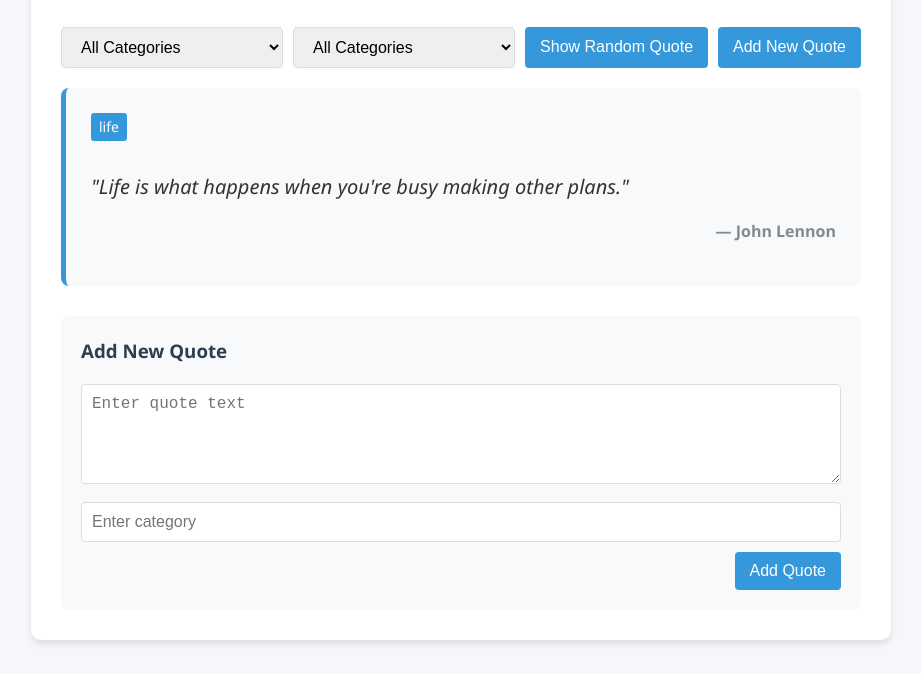
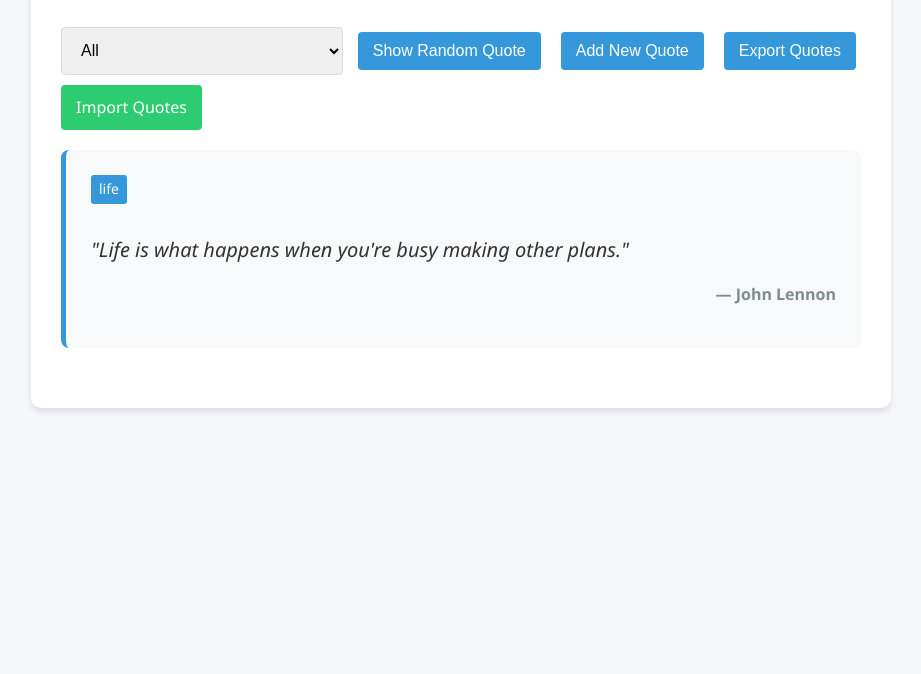
Before and after one commit to kayongest/alx_fe_javascript, a plain HTML site: page dom-manipulation/index.html in a window 1280 px wide. Shown: the part 126-800 px from the top of the page, without its empty margins (179-1100 px from the left). Drawn offline with Linux system fonts and the light colour scheme.

Commit message:
scripts.js - import & export added

```diff
--- a/dom-manipulation/index.html
+++ b/dom-manipulation/index.html
@@ -16,6 +16,11 @@
         </select>
         <button id="newQuote">Show Random Quote</button>
         <button id="showAddForm">Add New Quote</button>
+        <button id="exportQuotes">Export Quotes</button>
+        <label for="importFile" class="import-btn"
+          >Import Quotes
+          <input type="file" id="importFile" accept=".json" />
+        </label>
       </div>
 
       <div id="quoteDisplay" class="quote-display"></div>
--- a/dom-manipulation/script.js
+++ b/dom-manipulation/script.js
@@ -2,10 +2,51 @@ document.addEventListener("DOMContentLoaded", function () {
   // DOM Elements
   const quoteDisplay = document.getElementById("quoteDisplay");
   const newQuoteBtn = document.getElementById("newQuote");
-  const container = document.querySelector(".container");
+  const showAddFormBtn = document.getElementById("showAddForm");
+  const addQuoteForm = document.getElementById("addQuoteForm");
+  const addQuoteBtn = document.getElementById("addQuote");
+  const cancelAddBtn = document.getElementById("cancelAdd");
+  const newQuoteText = document.getElementById("newQuoteText");
+  const newQuoteCategory = document.getElementById("newQuoteCategory");
+  const categoryFilter = document.getElementById("categoryFilter");
+  const exportQuotesBtn = document.getElementById("exportQuotes");
+  const importFileInput = document.getElementById("importFile");
 
   // Quotes database
-  let quotes = [
+  let quotes = [];
+
+  // Initialize the application
+  function init() {
+    // Load quotes from localStorage
+    loadQuotes();
+
+    // Set up event listeners
+    newQuoteBtn.addEventListener("click", showRandomQuote);
+    showAddFormBtn.addEventListener("click", showAddQuoteForm);
+    addQuoteBtn.addEventListener("click", addQuote);
+    cancelAddBtn.addEventListener("click", hideAddQuoteForm);
+    categoryFilter.addEventListener("change", showRandomQuote);
+    exportQuotesBtn.addEventListener("click", exportQuotesToJson);
+    importFileInput.addEventListener("change", importFromJsonFile);
+
+    // Initialize categories dropdown
+    updateCategoryFilter();
+
+    // Show initial quote
+    showRandomQuote();
+
+    // Store last viewed time in sessionStorage
+    sessionStorage.setItem("lastViewed", new Date().toISOString());
+  }
+
+  // Load quotes from localStorage
+  function loadQuotes() {
+    const savedQuotes = localStorage.getItem("quotes");
+    if (savedQuotes) {
+      quotes = JSON.parse(savedQuotes);
+    } else {
+      // Default quotes if none are saved
+      quotes = [
         {
           text: "The only way to do great work is to love what you do.",
           category: "inspiration",
@@ -22,27 +63,18 @@ document.addEventListener("DOMContentLoaded", function () {
           author: "Aristotle",
         },
       ];
+      saveQuotes();
+    }
+  }
 
-  // Initialize the application
-  function init() {
-    // Create category filter dropdown
-    createCategoryFilter();
-
-    // Create and show the add quote form
-    createAddQuoteForm();
-
-    // Set up event listeners
-    newQuoteBtn.addEventListener("click", showRandomQuote);
-
-    // Show initial quote
-    showRandomQuote();
+  // Save quotes to localStorage
+  function saveQuotes() {
+    localStorage.setItem("quotes", JSON.stringify(quotes));
   }
 
   // Display a random quote
   function showRandomQuote() {
-    const categoryFilter = document.getElementById("categoryFilter");
-    const selectedCategory = categoryFilter ? categoryFilter.value : "all";
-
+    const selectedCategory = categoryFilter.value;
     let filteredQuotes = quotes;
 
     if (selectedCategory !== "all") {
@@ -59,74 +91,40 @@ document.addEventListener("DOMContentLoaded", function () {
     const randomIndex = Math.floor(Math.random() * filteredQuotes.length);
     const quote = filteredQuotes[randomIndex];
 
-    // Clear previous quote
-    while (quoteDisplay.firstChild) {
-      quoteDisplay.removeChild(quoteDisplay.firstChild);
+    // Store last viewed quote in sessionStorage
+    sessionStorage.setItem("lastViewedQuote", JSON.stringify(quote));
+
+    // Create quote HTML
+    const quoteHTML = `
+            <div class="quote-category">${quote.category}</div>
+            <p class="quote-text">"${quote.text}"</p>
+            <p class="quote-author">— ${quote.author}</p>
+        `;
+
+    // Apply animation
+    quoteDisplay.classList.remove("fade-in");
+    void quoteDisplay.offsetWidth; // Trigger reflow
+    quoteDisplay.innerHTML = quoteHTML;
+    quoteDisplay.classList.add("fade-in");
   }
 
-    // Create new quote elements
-    const categoryDiv = document.createElement("div");
-    categoryDiv.className = "quote-category";
-    categoryDiv.textContent = quote.category;
-
-    const textPara = document.createElement("p");
-    textPara.className = "quote-text";
-    textPara.textContent = `"${quote.text}"`;
-
-    const authorPara = document.createElement("p");
-    authorPara.className = "quote-author";
-    authorPara.textContent = `— ${quote.author}`;
-
-    // Append elements to display
-    quoteDisplay.appendChild(categoryDiv);
-    quoteDisplay.appendChild(textPara);
-    quoteDisplay.appendChild(authorPara);
+  // Show the add quote form
+  function showAddQuoteForm() {
+    addQuoteForm.classList.remove("hidden");
+    newQuoteText.focus();
   }
 
-  // Create the add quote form
-  function createAddQuoteForm() {
-    // Create form container
-    const formDiv = document.createElement("div");
-    formDiv.id = "addQuoteForm";
-    formDiv.className = "add-form";
+  // Hide the add quote form
+  function hideAddQuoteForm() {
+    addQuoteForm.classList.add("hidden");
+    newQuoteText.value = "";
+    newQuoteCategory.value = "";
+  }
 
-    // Create form elements
-    const heading = document.createElement("h3");
-    heading.textContent = "Add New Quote";
-
-    const textArea = document.createElement("textarea");
-    textArea.id = "newQuoteText";
-    textArea.placeholder = "Enter quote text";
-    textArea.required = true;
-
-    const categoryInput = document.createElement("input");
-    categoryInput.type = "text";
-    categoryInput.id = "newQuoteCategory";
-    categoryInput.placeholder = "Enter category";
-    categoryInput.required = true;
-
-    const actionsDiv = document.createElement("div");
-    actionsDiv.className = "form-actions";
-
-    const addButton = document.createElement("button");
-    addButton.id = "addQuote";
-    addButton.textContent = "Add Quote";
-
-    // Build form structure
-    actionsDiv.appendChild(addButton);
-
-    formDiv.appendChild(heading);
-    formDiv.appendChild(textArea);
-    formDiv.appendChild(categoryInput);
-    formDiv.appendChild(actionsDiv);
-
-    // Insert form into DOM
-    container.appendChild(formDiv);
-
-    // Add event listener
-    addButton.addEventListener("click", function () {
-      const text = textArea.value.trim();
-      const category = categoryInput.value.trim().toLowerCase();
+  // Add a new quote
+  function addQuote() {
+    const text = newQuoteText.value.trim();
+    const category = newQuoteCategory.value.trim().toLowerCase();
 
     if (!text || !category) {
       alert("Please enter both quote text and category");
@@ -140,79 +138,96 @@ document.addEventListener("DOMContentLoaded", function () {
       author: "Anonymous",
     });
 
-      // Clear form
-      textArea.value = "";
-      categoryInput.value = "";
+    // Save to localStorage
+    saveQuotes();
 
     // Update UI
+    hideAddQuoteForm();
     updateCategoryFilter();
     showRandomQuote();
-    });
-  }
-
-  // Create category filter dropdown
-  function createCategoryFilter() {
-    const controlsDiv = document.querySelector(".controls");
-
-    // Create select element
-    const select = document.createElement("select");
-    select.id = "categoryFilter";
-
-    // Create default option
-    const defaultOption = document.createElement("option");
-    defaultOption.value = "all";
-    defaultOption.textContent = "All Categories";
-    select.appendChild(defaultOption);
-
-    // Add category options
-    const categories = ["inspiration", "life", "wisdom"]; // Initial categories
-    categories.forEach((category) => {
-      const option = document.createElement("option");
-      option.value = category;
-      option.textContent = category.charAt(0).toUpperCase() + category.slice(1);
-      select.appendChild(option);
-    });
-
-    // Add event listener
-    select.addEventListener("change", showRandomQuote);
-
-    // Insert at beginning of controls
-    controlsDiv.insertBefore(select, controlsDiv.firstChild);
   }
 
   // Update the category filter dropdown
   function updateCategoryFilter() {
-    const select = document.getElementById("categoryFilter");
-    if (!select) return;
-
-    // Get current selection
-    const currentSelection = select.value;
-
-    // Clear existing options (keep first 'all' option)
-    while (select.options.length > 1) {
-      select.remove(1);
-    }
-
     // Get all unique categories
-    const categories = [];
+    const categories = ["all"];
     quotes.forEach((quote) => {
       if (!categories.includes(quote.category)) {
         categories.push(quote.category);
       }
     });
 
-    // Add category options
-    categories.forEach((category) => {
-      const option = document.createElement("option");
-      option.value = category;
-      option.textContent = category.charAt(0).toUpperCase() + category.slice(1);
-      select.appendChild(option);
-    });
+    // Update dropdown
+    categoryFilter.innerHTML = categories
+      .map(
+        (cat) =>
+          `<option value="${cat}">${
+            cat.charAt(0).toUpperCase() + cat.slice(1)
+          }</option>`
+      )
+      .join("");
+  }
 
-    // Restore selection if still available
-    if (categories.includes(currentSelection)) {
-      select.value = currentSelection;
+  // Export quotes to JSON file
+  function exportQuotesToJson() {
+    const dataStr = JSON.stringify(quotes, null, 2);
+    const dataUri =
+      "data:application/json;charset=utf-8," + encodeURIComponent(dataStr);
+
+    const exportFileDefaultName = "quotes.json";
+
+    const linkElement = document.createElement("a");
+    linkElement.setAttribute("href", dataUri);
+    linkElement.setAttribute("download", exportFileDefaultName);
+    linkElement.click();
   }
+
+  // Import quotes from JSON file
+  function importFromJsonFile(event) {
+    const file = event.target.files[0];
+    if (!file) return;
+
+    const fileReader = new FileReader();
+
+    fileReader.onload = function (e) {
+      try {
+        const importedQuotes = JSON.parse(e.target.result);
+
+        if (!Array.isArray(importedQuotes)) {
+          throw new Error("Imported data is not an array");
+        }
+
+        // Validate each quote
+        const validQuotes = importedQuotes.filter(
+          (quote) => quote.text && quote.category
+        );
+
+        if (validQuotes.length === 0) {
+          throw new Error("No valid quotes found in the file");
+        }
+
+        // Add imported quotes
+        quotes.push(...validQuotes);
+        saveQuotes();
+        updateCategoryFilter();
+        showRandomQuote();
+
+        alert(`Successfully imported ${validQuotes.length} quotes!`);
+      } catch (error) {
+        alert("Error importing quotes: " + error.message);
+        console.error("Import error:", error);
+      }
+
+      // Reset file input
+      event.target.value = "";
+    };
+
+    fileReader.onerror = function () {
+      alert("Error reading file");
+      event.target.value = "";
+    };
+
+    fileReader.readAsText(file);
   }
 
   // Start the application
--- a/dom-manipulation/styles.css
+++ b/dom-manipulation/styles.css
@@ -47,6 +47,7 @@ button {
     border: none;
     cursor: pointer;
     transition: background-color 0.3s;
+    margin: 5px;
 }
 
 button:hover {
@@ -96,6 +97,35 @@ button:hover {
     color: #2c3e50;
 }
 
+/* Previous styles remain the same, add these new styles */
+
+.import-btn {
+    background-color: #2ecc71;
+    color: white;
+    padding: 10px 15px;
+    border-radius: 4px;
+    cursor: pointer;
+    font-size: 16px;
+    transition: background-color 0.3s;
+    display: inline-block;
+}
+
+.import-btn:hover {
+    background-color: #27ae60;
+}
+
+#importFile {
+    display: none;
+}
+
+.export-btn {
+    background-color: #e67e22;
+}
+
+.export-btn:hover {
+    background-color: #d35400;
+}
+
 textarea, input[type="text"] {
     width: 100%;
     padding: 10px;
```
Lines whose indentation alone changed are shown as unchanged.
